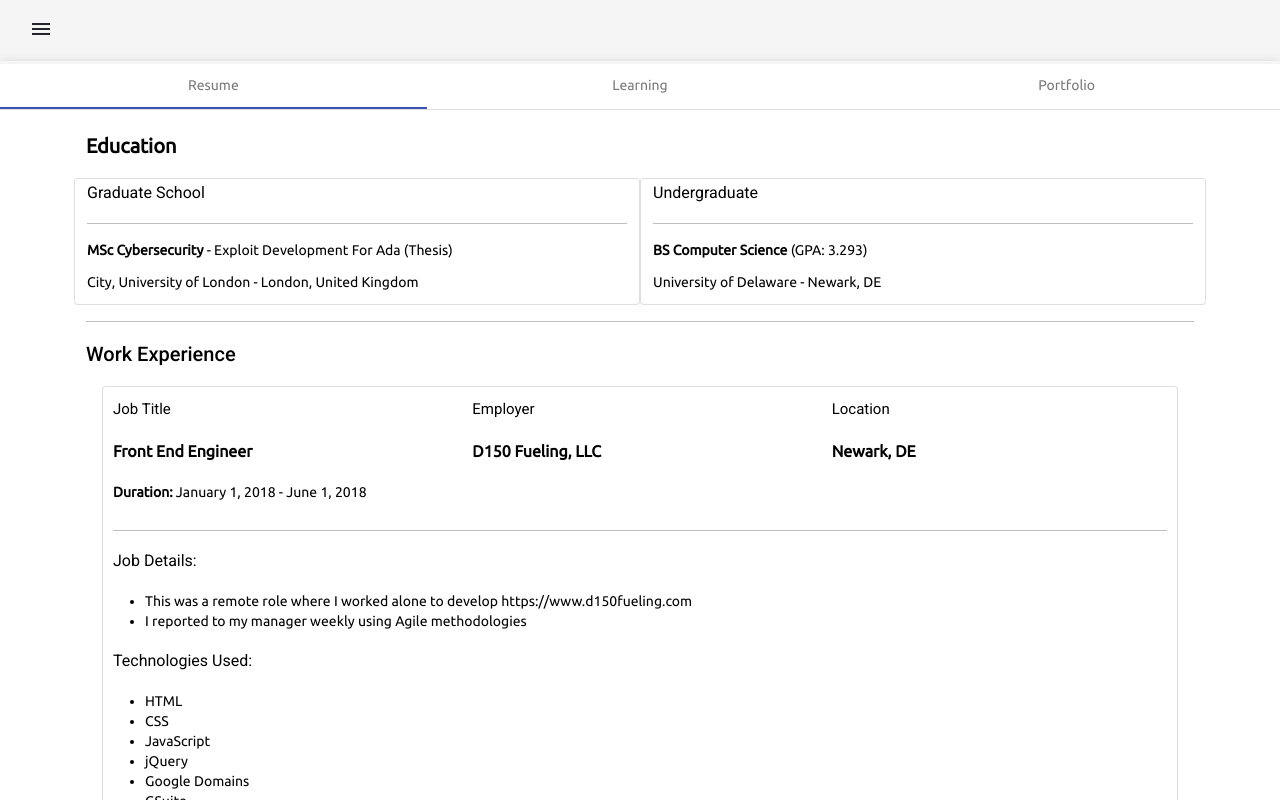
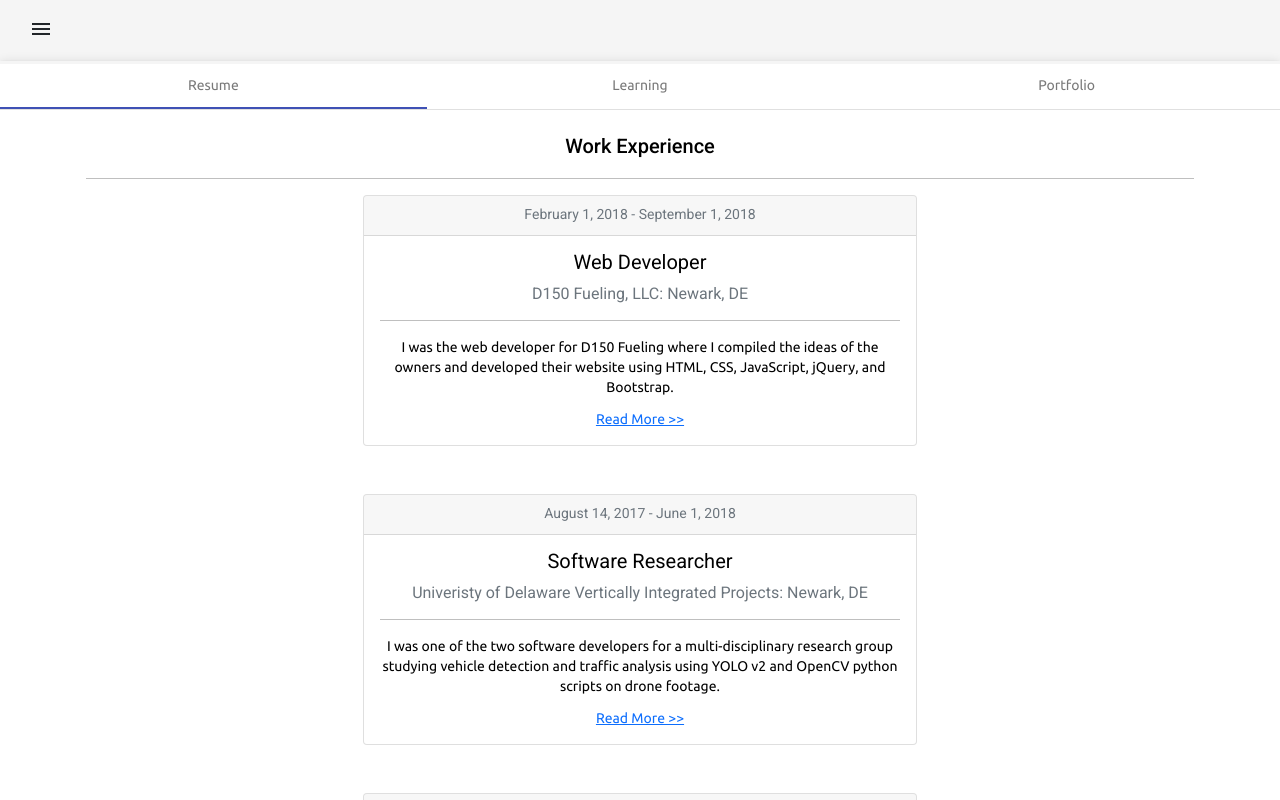
Before and after one commit to bkungl/briankungl, an Angular app in the folder bkweb/: page /resume in a window 1280 px wide. Shown: the top 800 px of the page. Built offline with nearby package versions, Linux system fonts and the light colour scheme.

Commit message:
updated resume experience

```diff
--- a/bkweb/src/app/app.module.ts
+++ b/bkweb/src/app/app.module.ts
@@ -26,6 +26,7 @@ import { LearningComponent } from './resume/learning/learning.component';
 import {MatMenuModule} from '@angular/material/menu';
 import { ContactComponent } from './contact/contact.component';
 import { AboutComponent } from './about/about.component';
+import { ExperienceComponent } from './resume/base/experience/experience.component';
 
 
 @NgModule({
@@ -43,7 +44,8 @@ import { AboutComponent } from './about/about.component';
     PortfolioComponent,
     LearningComponent,
     ContactComponent,
-    AboutComponent
+    AboutComponent,
+    ExperienceComponent
   ],
   imports: [
     BrowserModule,
--- a/bkweb/src/app/resume/base/base.component.html
+++ b/bkweb/src/app/resume/base/base.component.html
@@ -1,5 +1,7 @@
 <!--> TODO <app-search></app-search> </!-->
+
+<app-experience></app-experience>
 
 <app-education></app-education>
 
-<app-jobdisplay></app-jobdisplay>
+<!--><app-jobdisplay></app-jobdisplay></-->
--- a/bkweb/src/app/resume/base/education/education.component.css
+++ b/bkweb/src/app/resume/base/education/education.component.css
@@ -0,0 +1,9 @@
+.graduateCtn {
+    margin-right: 10px;
+}
+
+.undergraduateCtn {}
+
+.container {
+    margin-bottom: 3rem;
+}
--- a/bkweb/src/app/resume/base/education/education.component.html
+++ b/bkweb/src/app/resume/base/education/education.component.html
@@ -1,11 +1,12 @@
 <div class="container">
 
     <div class="row">
-        <div class="title col-12">
+        <div class="title col-12 text-center">
             <h2><strong>Education</strong></h2>
         </div>
+        <hr>
 
-        <div class="graduateCtn card col-md-6 col-sm-12">
+        <div class="graduateCtn card col-md-5 col-sm-12 offset-md-1">
             <div class="title">
                 <h3>Graduate School</h3>
                 <hr>
@@ -22,7 +23,7 @@
             </div>
         </div>
 
-        <div class="undergraduateCtn card col-md-6 col-sm-12">
+        <div class="undergraduateCtn card col-md-5 col-sm-12">
             <div class="title">
                 <h3>Undergraduate</h3>
                 <hr>
@@ -40,6 +41,4 @@
         </div>
 
     </div>
-    <hr>
-
 </div>
--- /dev/null
+++ b/bkweb/src/app/resume/base/experience/experience.component.css
@@ -0,0 +1,25 @@
+.card {
+    margin-bottom: 3rem;
+}
+
+.card-title {
+    font-size: 20px;
+}
+
+.card-subtitle {
+    font-size: 16px;
+}
+
+.card-date {
+    font-size: 14px;
+}
+
+.card-linka {}
+
+.container {
+    margin-bottom: 4rem;
+}
+
+.card-header {
+    max-height: 40px;
+}
--- /dev/null
+++ b/bkweb/src/app/resume/base/experience/experience.component.html
@@ -0,0 +1,26 @@
+<div class="container">
+    <div class="workheader text-center ">
+        <h2>Work Experience</h2>
+    </div>
+    <hr>
+
+    <div class="text-center col-md-6 offset-md-4 col-sm-6 offset-sm-4 col-lg-6 offset-lg-3 col-xs-10 offset-sm-2">
+        <div class="card" style="" *ngFor="let job of jobs; index as i;">
+            <div class="card-header">
+                <h6 class="card-date  text-muted">{{job.startDate}} - {{job.endDate}} </h6>
+            </div>
+            <div class="card-body">
+                <h5 class="card-title">{{job.jobTitle}}</h5>
+                <h6 class="card-subtitle mb-2 text-muted">{{job.employer}}: {{job.location}}</h6>
+
+                <hr>
+                <p class="card-text">{{job.shortDescription}}</p>
+
+                <a href="#" class="card-linkb">Read More >></a>
+            </div>
+        </div>
+
+    </div>
+
+
+</div>
--- /dev/null
+++ b/bkweb/src/app/resume/base/experience/experience.component.ts
@@ -0,0 +1,28 @@
+import { Component, OnInit } from '@angular/core';
+import  *  as  data  from  './../../../../assets/jobs.json';
+@Component({
+  selector: 'app-experience',
+  templateUrl: './experience.component.html',
+  styleUrls: ['./experience.component.css']
+})
+export class ExperienceComponent implements OnInit {
+
+    jobs:  any  = (data  as  any).default;
+
+  constructor() { }
+
+
+  ngOnInit(): void {
+
+  }
+
+
+    randomCol() {
+        let randomColor = Math.floor(Math.random()*16777215).toString(16);
+        return randomColor;
+    }
+
+
+
+
+}
--- a/bkweb/src/assets/jobs.json
+++ b/bkweb/src/assets/jobs.json
@@ -1,14 +1,18 @@
 [
     {
         "jobId": 1,
-        "jobTitle": "Front End Engineer",
+        "jobTitle": "Web Developer",
         "employer": "D150 Fueling, LLC",
         "location": "Newark, DE",
-        "startDate": "January 1, 2018",
-        "endDate": "June 1, 2018",
-        "description": [
-            "This was a remote role where I worked alone to develop https://www.d150fueling.com",
-            "I reported to my manager weekly using Agile methodologies"
+        "startDate": "February 1, 2018",
+        "endDate": "September 1, 2018",
+        "shortDescription": [
+            "I was the web developer for D150 Fueling where I compiled the ideas of the owners and developed their website using HTML, CSS, JavaScript, jQuery, and Bootstrap."
+        ],
+        "moreDetails": [
+            "Led the campaign to design, develop, and host D150Fueling which has reached 1,000 clicks and 40,000 impressions since tracking started 6/2019",
+            "Applied knowledge of HTML, CSS, JavaScript, jQuery, and Bootstrap to shape the startup owners’ ideas to build a well-designed and useful web presence",
+            "Remote sprints with weekly in-person scrum meetings to confirm product vision"
         ],
         "technologies": [
             "HTML",
@@ -16,21 +20,53 @@
             "JavaScript",
             "jQuery",
             "Google Domains",
-            "GSuite"
+            "GSuite",
+            "Bootstrap",
+            "Agile Development"
         ]
   },
 
     {
-        "jobId": 2,
+        "jobId": 1,
+        "jobTitle": "Software Researcher",
+        "employer": "Univeristy of Delaware Vertically Integrated Projects",
+        "location": "Newark, DE",
+        "startDate": "August 14, 2017",
+        "endDate": "June 1, 2018",
+        "shortDescription": [
+            "I was one of the two software developers for a multi-disciplinary research group studying vehicle detection and traffic analysis using YOLO v2 and OpenCV python scripts on drone footage."
+        ],
+        "moreDetails": [
+            "Collaborated with a multidisciplinary team to study object detection using drone footage for traffic analysis for the Delaware Department of Transportation",
+            "Scripted using Python, OpenCV, and YOLO v2 to perform real-time detection of vehicles from video files using the University of Delaware’s supercomputer"
+
+        ],
+        "technologies": [
+            "Python",
+            "OpenCV",
+            "YoloV2",
+            "Slack",
+            "GitHub",
+            "Git"
+        ]
+  },
+
+
+
+    {
+        "jobId": 3,
         "jobTitle": "Software Engineer Intern",
         "employer": "Enterprise Data Solutions, inc",
         "location": "Cleveland, OH",
         "startDate": "May 14, 2017",
         "endDate": "August 14, 2017",
-        "description": [
-            "This role consisted of refactoring a client's (Banyan Tech) legacy codebase using C# and working on EDSI's in-house ticketing system using Angular",
-            "We utilized scrum to stay on task in a team of 10 interns",
-            "Debugged existing and new code"
+        "shortDescription": [
+            "I worked in a small intern team on projects like refactoring large C# code bases and developing front ends using Angular."
+        ],
+        "moreDetails": [
+            "Renewed a client’s back-end code base for truckload shipment tracking by refactoring, testing, and debugging legacy C# code that contains over 2,000 live API connections",
+            "Refreshed EDSI’s in-house employee ticketing system’s front-end using Angular 4",
+            "Gained industry experience using version control, scrum, Angular, and C# to develop enterprise-level software"
         ],
         "technologies": [
             "TFS",
@@ -39,7 +75,10 @@
             "C#",
             "HTML",
             "CSS",
-            "TypeScript"
+            "TypeScript",
+            "Angular Material",
+            "Scrum",
+            "Test Driven Development"
         ]
   }
 ]
```
Also changed, not shown: 1 other file (tests, documents, lock files or other folders).
